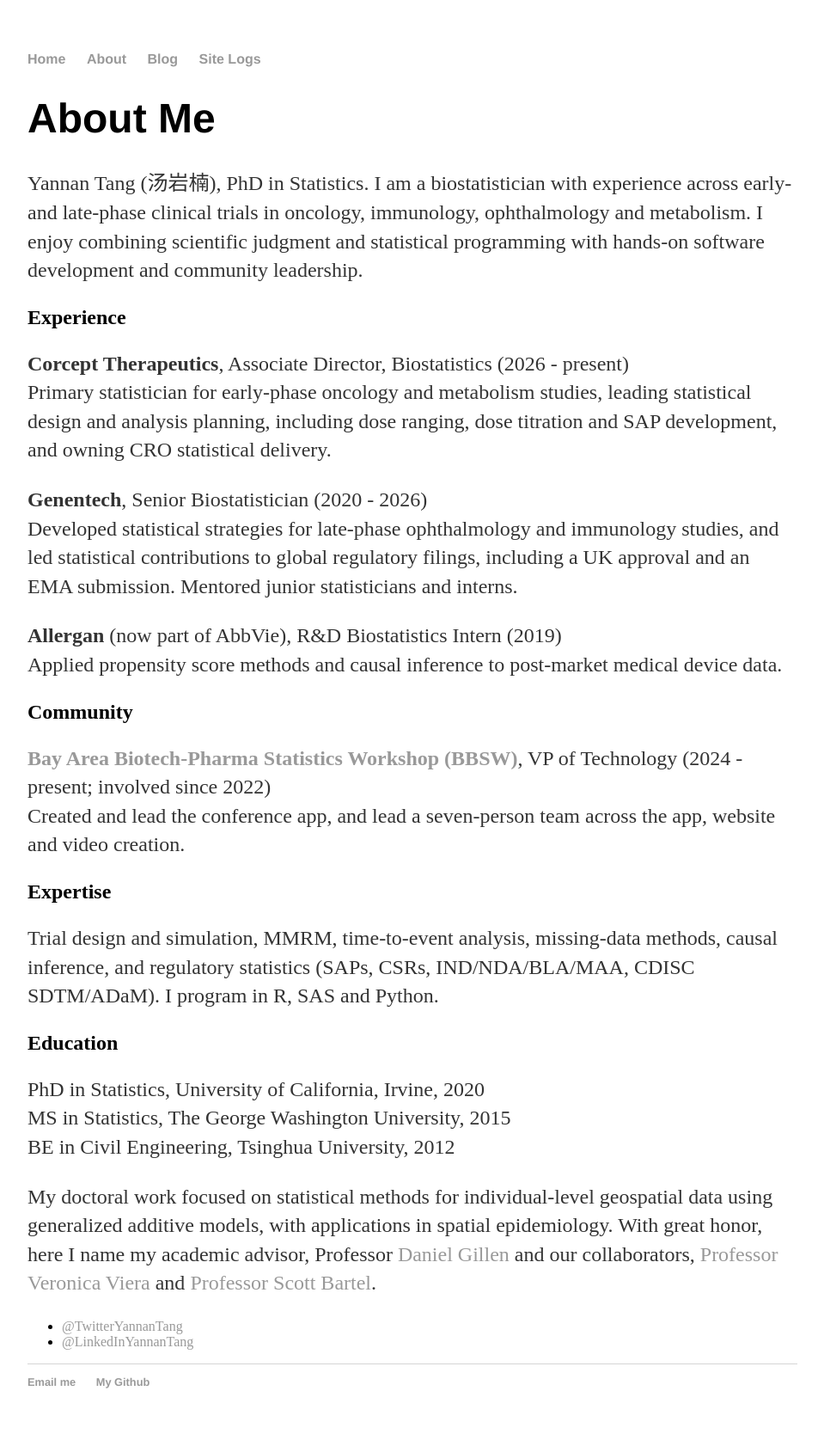
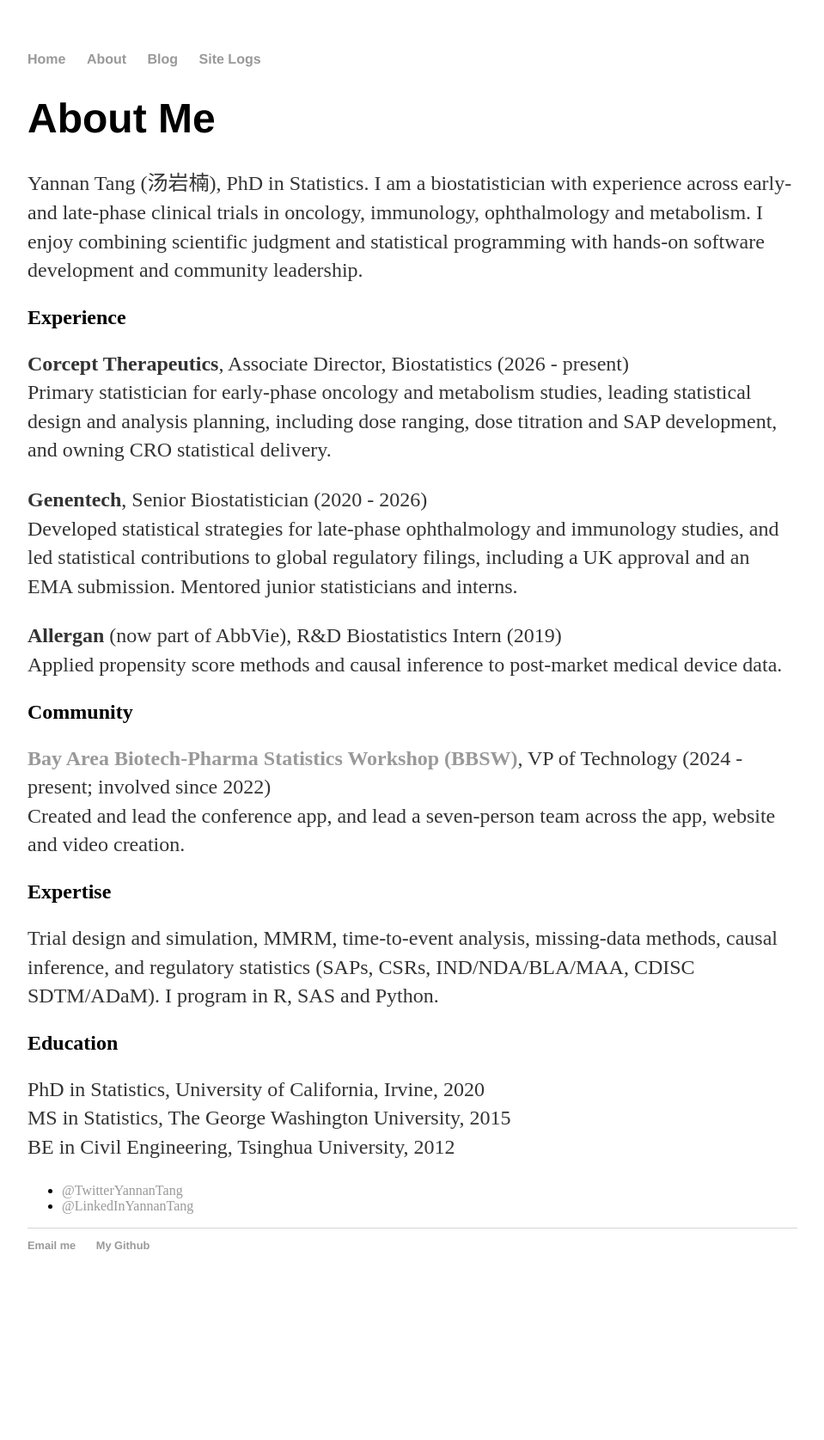
Before and after one commit to YannanTang/YannanTang.github.io, a Jekyll site: the page built from about/index.html, in a window 1280 px wide. Shown: the whole page at 86% size, without its empty margins (160-1119 px from the left). Built offline with Jekyll 4.4.1, drawn with Linux system fonts in a browser that asks for light colours; after the commit the page ends 1516 px from its top, so only the background shows below that.

Commit message:
Remove doctoral work paragraph from About
Co-Authored-By: Claude Opus 5.5 <noreply@anthropic.com>

```diff
--- a/about/index.html
+++ b/about/index.html
@@ -26,7 +26,6 @@ title: About Yannan Tang
       <p>PhD in Statistics, University of California, Irvine, 2020<br>
       MS in Statistics, The George Washington University, 2015<br>
       BE in Civil Engineering, Tsinghua University, 2012</p>
-      <p>My doctoral work focused on statistical methods for individual-level geospatial data using generalized additive models, with applications in spatial epidemiology. With great honor, here I name my academic advisor, Professor <a href="https://www.ics.uci.edu/~dgillen/" target="_blank">Daniel Gillen</a> and our collaborators, <a href= "http://www.faculty.uci.edu/profile.cfm?faculty_id=5993" target="_blank">Professor Veronica Viera</a> and <a href="https://www.faculty.uci.edu/profile.cfm?faculty_id=5377" target="_blank">Professor Scott Bartel</a>. </p>
 
 			<ul class="contacts">
 				<li><a href="https://twitter.com/tang_yannan" target="_blank">@TwitterYannanTang</a></li>
```
